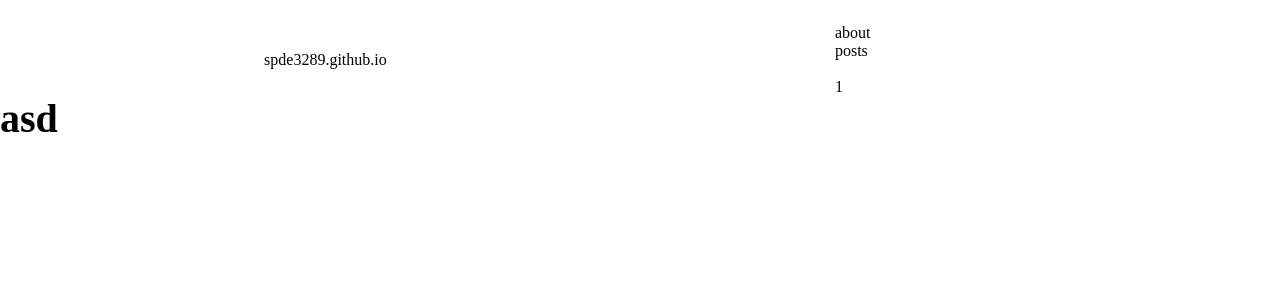
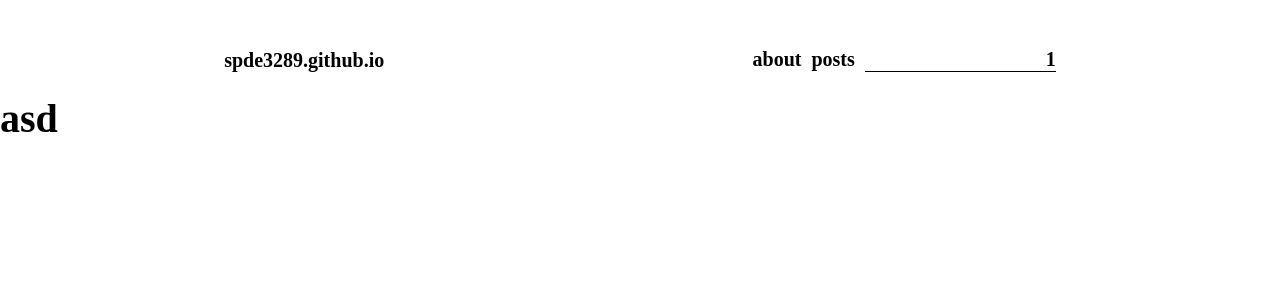
Before and after one commit to spde3289/spde3289.github.io, a React (Create React App) app: page / in a window 1280 px wide. Shown: the top 300 px of the page. Built offline with nearby package versions, Linux system fonts and the light colour scheme.

Commit message:
Update header.js

```diff
--- a/src/components/header.js
+++ b/src/components/header.js
@@ -4,16 +4,16 @@ import styled from "styled-components";
 const Header = () => {
     return(
         <>
-        <HeaderBar className="header">
-                <a href='https://spde3289.github.io/'>spde3289.github.io</a>
-            <ul className='headerMenu'>
-                <li><a href='https://spde3289.github.io/'>about</a></li>
-                <li>posts</li>
-                <ul className='search'>
+        <HeaderBar>
+                <BlogName href='https://spde3289.github.io/'>spde3289.github.io</BlogName>
+            <HeaderMenu>
+                <HeaderMenuItem><a href='https://spde3289.github.io/'>about</a></HeaderMenuItem>
+                <HeaderMenuItem>posts</HeaderMenuItem>
+                <Search>
                     <li className="searchTextara"><input/></li>
                     <div>1</div>
-                </ul>
-            </ul>
+                </Search>
+            </HeaderMenu>
         </HeaderBar>
         </>
     );
@@ -29,5 +29,26 @@ const HeaderBar = styled.header`
     align-items: center;
 `;
 
+const BlogName = styled.a`
+    font-size: 20px;
+    font-weight: bold;
+`;
+
+const HeaderMenu = styled.ul`
+    display:flex;
+    font-size: 20px;
+   font-weight: bold;
+`
+
+const HeaderMenuItem = styled.li`
+    margin-right: 10px;
+`;
+
+const Search = styled.ul`
+    display: flex;
+    border-bottom: 1px solid #000;
+
+`
+
 
 export default Header;
```
